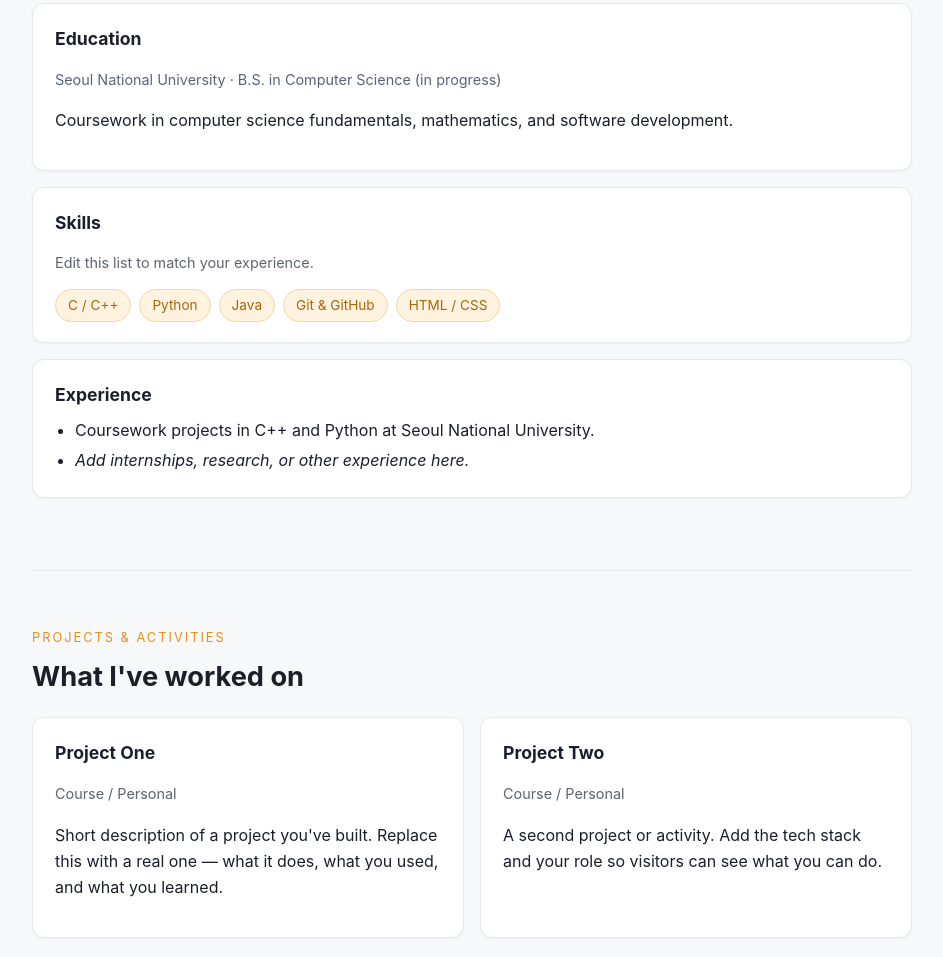
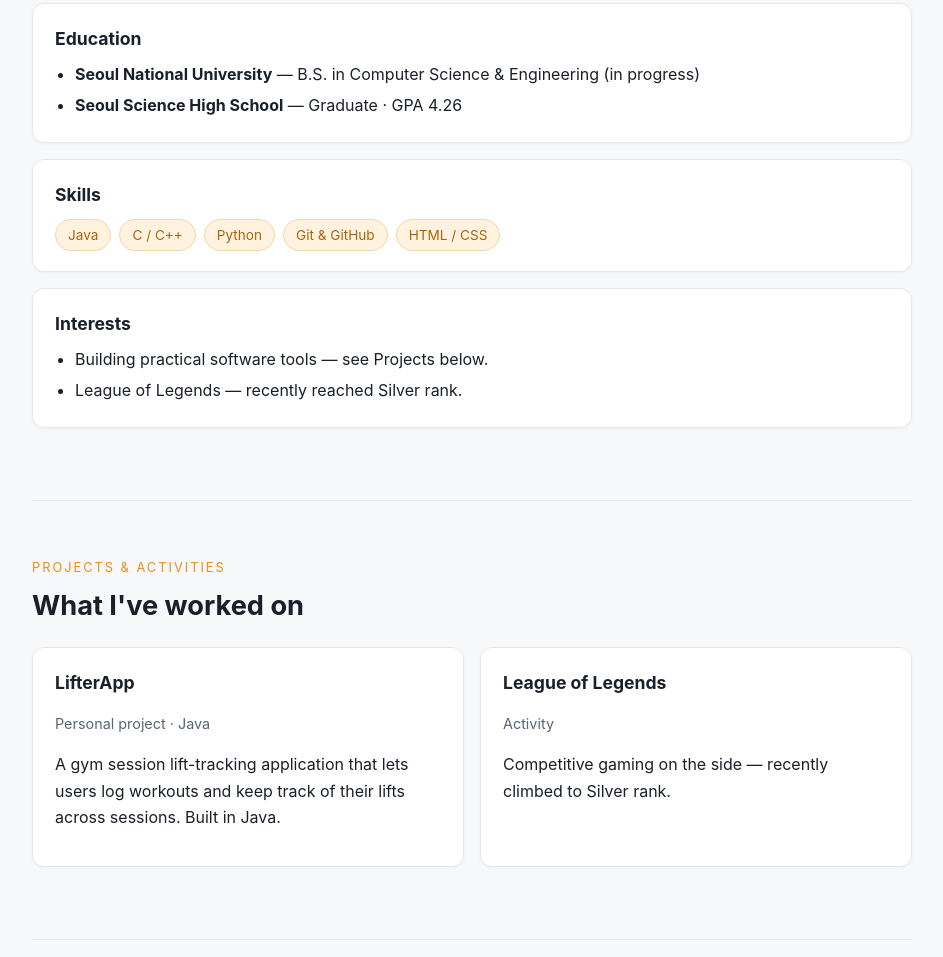
Before and after one commit to Ryucine/Ryucine.github.io, a plain HTML site: page index.html in a window 1280 px wide. Shown: the part 841-1798 px from the top of the page, without its empty margins (168-1111 px from the left). Drawn offline with Linux system fonts and the light colour scheme.

Commit message:
Add CV details (education, interests) and real projects
Co-Authored-By: Claude Opus 4.8 (1M context) <noreply@anthropic.com>

```diff
--- a/index.html
+++ b/index.html
@@ -126,7 +126,7 @@
     <div class="hero-inner">
       <img class="hero-photo" src="assets/profile.jpg" alt="Photo of Sehyun Ryu" />
       <div class="hero-text">
-        <p class="eyebrow">Seoul National University · Computer Science</p>
+        <p class="eyebrow">Seoul National University · Computer Science &amp; Engineering</p>
         <h1>Sehyun Ryu</h1>
         <p class="role">Computer Science student exploring software, systems, and the math behind them.</p>
         <div class="btn-row">
@@ -157,27 +157,28 @@
 
       <div class="card">
         <h3>Education</h3>
-        <p class="meta">Seoul National University · B.S. in Computer Science (in progress)</p>
-        <p>Coursework in computer science fundamentals, mathematics, and software development.</p>
+        <ul class="clean">
+          <li><strong>Seoul National University</strong> — B.S. in Computer Science &amp; Engineering (in progress)</li>
+          <li><strong>Seoul Science High School</strong> — Graduate · GPA 4.26</li>
+        </ul>
       </div>
 
       <div class="card">
         <h3>Skills</h3>
-        <p class="meta">Edit this list to match your experience.</p>
         <div class="tags">
+          <span class="tag">Java</span>
           <span class="tag">C / C++</span>
           <span class="tag">Python</span>
-          <span class="tag">Java</span>
           <span class="tag">Git &amp; GitHub</span>
           <span class="tag">HTML / CSS</span>
         </div>
       </div>
 
       <div class="card">
-        <h3>Experience</h3>
+        <h3>Interests</h3>
         <ul class="clean">
-          <li>Coursework projects in C++ and Python at Seoul National University.</li>
-          <li><em>Add internships, research, or other experience here.</em></li>
+          <li>Building practical software tools — see Projects below.</li>
+          <li>League of Legends — recently reached Silver rank.</li>
         </ul>
       </div>
     </section>
@@ -188,16 +189,15 @@
       <h2>What I've worked on</h2>
       <div class="grid">
         <div class="card">
-          <h3>Project One</h3>
-          <p class="meta">Course / Personal</p>
-          <p>Short description of a project you've built. Replace this with a real one — what it
-            does, what you used, and what you learned.</p>
+          <h3>LifterApp</h3>
+          <p class="meta">Personal project · Java</p>
+          <p>A gym session lift-tracking application that lets users log workouts and keep track
+            of their lifts across sessions. Built in Java.</p>
         </div>
         <div class="card">
-          <h3>Project Two</h3>
-          <p class="meta">Course / Personal</p>
-          <p>A second project or activity. Add the tech stack and your role so visitors can see
-            what you can do.</p>
+          <h3>League of Legends</h3>
+          <p class="meta">Activity</p>
+          <p>Competitive gaming on the side — recently climbed to Silver rank.</p>
         </div>
       </div>
     </section>
```
